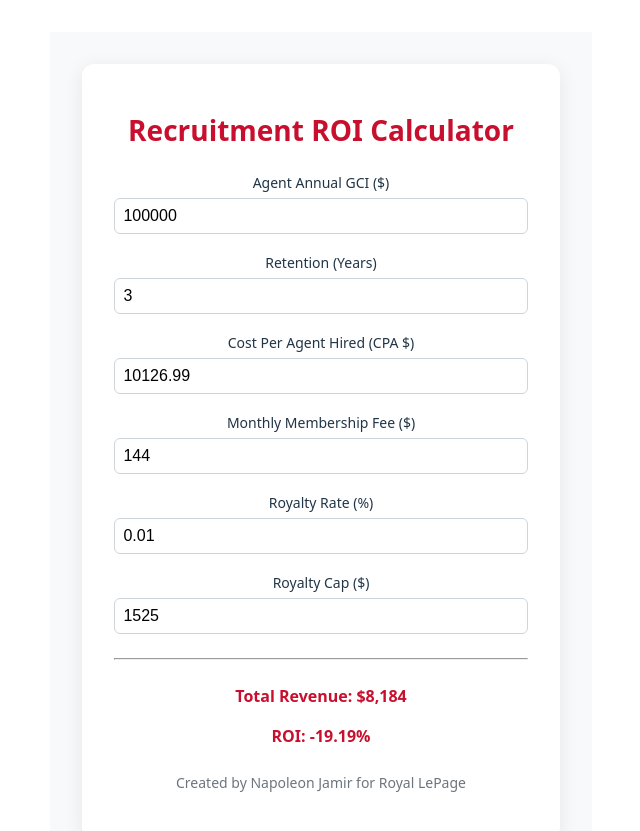
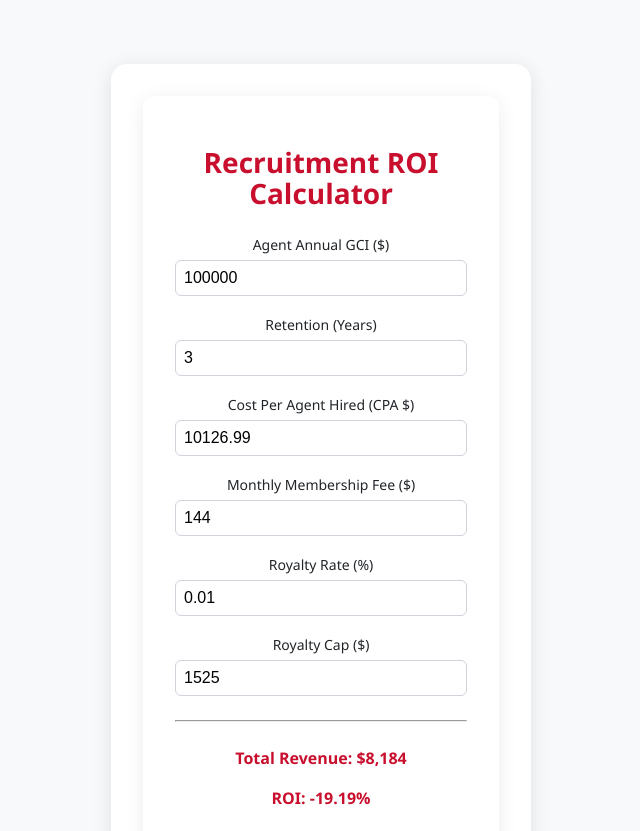
Before and after one commit to Napoleonrlp/recruitmentroi, a React (Vite) app: page / in a window 1280 px wide. Shown: the top 831 px of the page, without its empty margins (319-959 px from the left). Built offline with nearby package versions, Linux system fonts and the light colour scheme.

Commit message:
Update App.css

```diff
--- a/src/App.css
+++ b/src/App.css
@@ -86,3 +86,57 @@ input[type="text"] {
 input::placeholder {
   color: #999;
 }
+
+body {
+  background-color: #f8f9fa;
+  color: #212529;
+  font-family: "Segoe UI", sans-serif;
+  margin: 0;
+  padding: 0;
+}
+
+input[type="number"],
+input[type="text"] {
+  background-color: #fff !important;
+  color: #000 !important;
+  border: 1px solid #ccc;
+  border-radius: 6px;
+  padding: 0.75rem;
+  width: 100%;
+  box-sizing: border-box;
+  font-size: 1rem;
+}
+
+/* Make layout mobile-first and responsive */
+.calculator-wrapper {
+  max-width: 420px;
+  margin: 2rem auto;
+  padding: 2rem;
+  background: white;
+  border-radius: 1rem;
+  box-shadow: 0 4px 20px rgba(0, 0, 0, 0.1);
+}
+
+/* Headings */
+h1 {
+  font-size: 1.8rem;
+  text-align: center;
+  color: #c8102e; /* Royal LePage Red */
+  font-weight: bold;
+}
+
+/* Revenue & ROI highlight */
+.result {
+  text-align: center;
+  font-size: 1.1rem;
+  font-weight: 600;
+  margin-top: 1.5rem;
+}
+
+.positive {
+  color: #2e7d32; /* Green for positive */
+}
+
+.negative {
+  color: #c8102e; /* Red for negative */
+}
```
